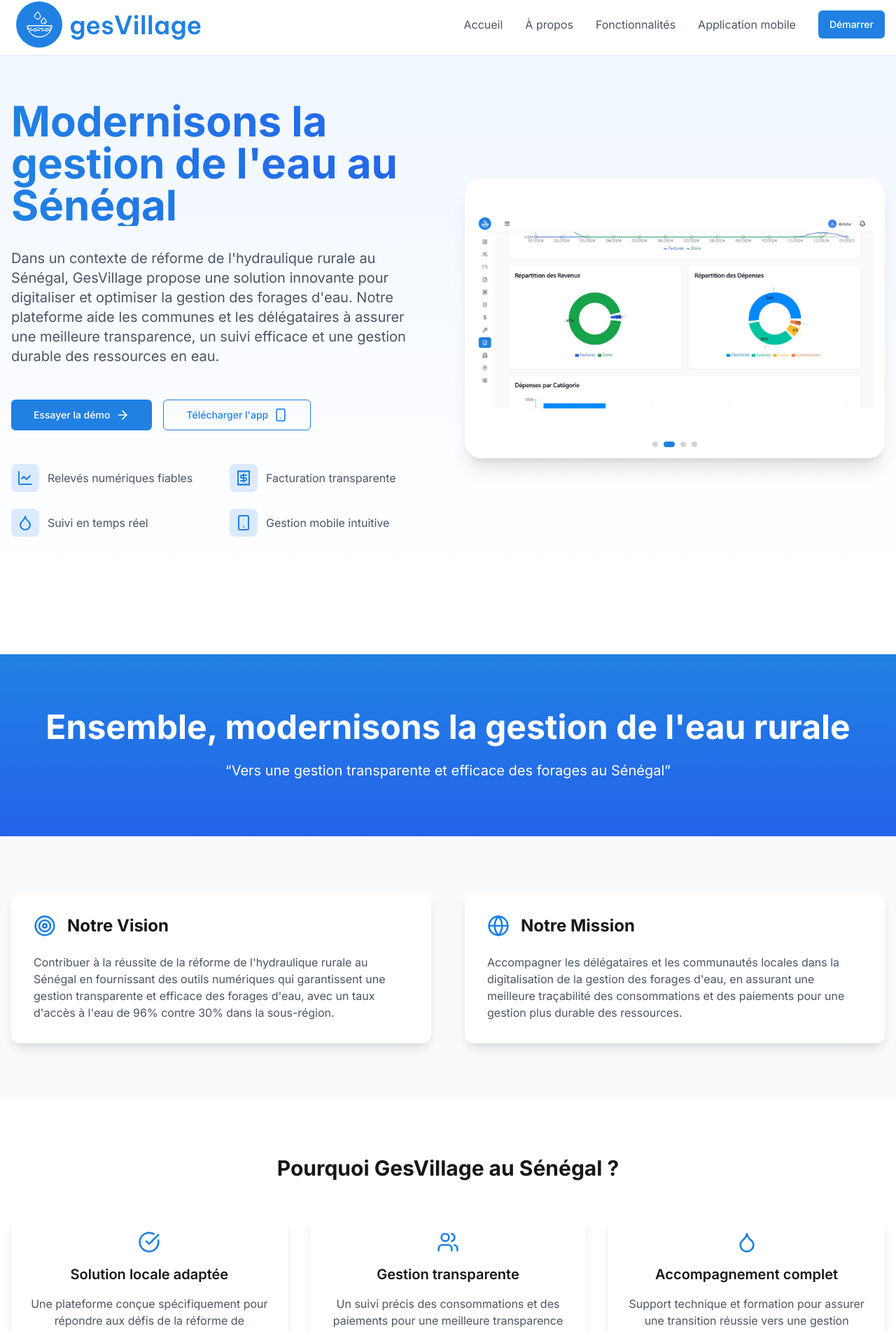
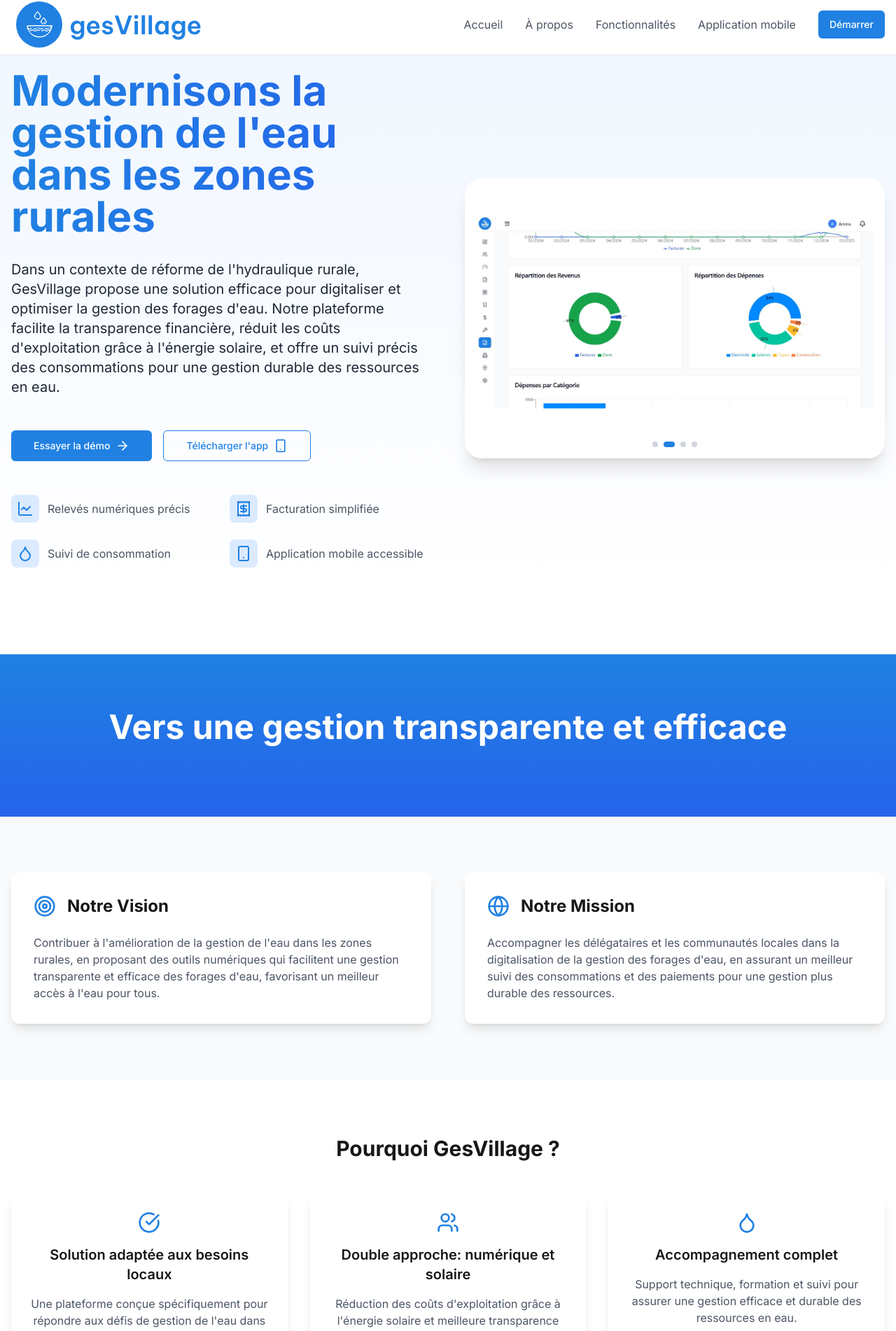
Before and after one commit to 1704-F/gesvillage-landing, a Next.js app: page / in a window 1280 px wide. Shown: the part 9-1911 px from the top of the page at 70% size. Built offline with nearby package versions, Linux system fonts and the light colour scheme.

Commit message:
Fix all page

```diff
--- a/src/components/sections/About.tsx
+++ b/src/components/sections/About.tsx
@@ -17,7 +17,7 @@
            animate={{ opacity: 1, y: 0 }}
            className="text-4xl md:text-5xl font-bold text-center mb-6"
          >
-           Ensemble, modernisons la gestion de l&apos;eau rurale
+           Vers une gestion transparente et efficace
          </motion.h1>
          <motion.p
            initial={{ opacity: 0, y: 20 }}
@@ -25,7 +25,7 @@
            transition={{ delay: 0.2 }}
            className="text-xl text-center max-w-3xl mx-auto"
          >
-           &ldquo;Vers une gestion transparente et efficace des forages au Sénégal&rdquo;
+
          </motion.p>
        </div>
      </div>
@@ -45,10 +45,7 @@
                <h2 className="text-2xl font-bold">Notre Vision</h2>
              </div>
              <p className="text-gray-600">
-               Contribuer à la réussite de la réforme de l&apos;hydraulique rurale au Sénégal
-               en fournissant des outils numériques qui garantissent une gestion transparente
-               et efficace des forages d&apos;eau, avec un taux d&apos;accès à l&apos;eau de 96%
-               contre 30% dans la sous-région.
+               Contribuer à l&apos;amélioration de la gestion de l&apos;eau dans les zones rurales, en proposant des outils numériques qui facilitent une gestion transparente et efficace des forages d&apos;eau, favorisant un meilleur accès à l&apos;eau pour tous.
              </p>
            </motion.div>
 
@@ -63,9 +60,7 @@
                <h2 className="text-2xl font-bold">Notre Mission</h2>
              </div>
              <p className="text-gray-600">
-               Accompagner les délégataires et les communautés locales dans la digitalisation
-               de la gestion des forages d&apos;eau, en assurant une meilleure traçabilité des
-               consommations et des paiements pour une gestion plus durable des ressources.
+               Accompagner les délégataires et les communautés locales dans la digitalisation de la gestion des forages d&apos;eau, en assurant un meilleur suivi des consommations et des paiements pour une gestion plus durable des ressources.
              </p>
            </motion.div>
          </div>
@@ -81,25 +76,25 @@
            viewport={{ once: true }}
            className="text-3xl font-bold text-center mb-12"
          >
-           Pourquoi GesVillage au Sénégal ?
+           Pourquoi GesVillage ?
          </motion.h2>
 
          <div className="grid md:grid-cols-3 gap-8">
            {[
              {
                icon: <CheckCircle className="w-8 h-8 text-primary" />,
-               title: "Solution locale adaptée",
-               description: "Une plateforme conçue spécifiquement pour répondre aux défis de la réforme de l'hydraulique rurale au Sénégal."
+               title: "Solution adaptée aux besoins locaux",
+               description: "Une plateforme conçue spécifiquement pour répondre aux défis de gestion de l'eau dans les zones rurales."
              },
              {
                icon: <Users className="w-8 h-8 text-primary" />,
-               title: "Gestion transparente",
-               description: "Un suivi précis des consommations et des paiements pour une meilleure transparence financière."
+               title: "Double approche: numérique et solaire",
+               description: "Réduction des coûts d'exploitation grâce à l'énergie solaire et meilleure transparence financière."
              },
              {
                icon: <Droplet className="w-8 h-8 text-primary" />,
                title: "Accompagnement complet",
-               description: "Support technique et formation pour assurer une transition réussie vers une gestion numérique de l'eau."
+               description: "Support technique, formation et suivi pour assurer une gestion efficace et durable des ressources en eau."
              }
            ].map((item, index) => (
              <motion.div
@@ -125,12 +120,10 @@
      <div className="bg-primary text-white py-20">
        <div className="container mx-auto px-4 text-center">
          <h2 className="text-3xl font-bold mb-6">
-           Participez à la modernisation de l&apos;hydraulique rurale
+           Optimisez la gestion de vos forages d&apos;eau
          </h2>
          <p className="text-xl mb-8 max-w-2xl mx-auto">
-           Que vous soyez un délégataire de service public ou une collectivité locale,
-           découvrez comment GesVillage peut vous accompagner dans la gestion numérique
-           de vos infrastructures hydrauliques.
+         Que vous soyez un délégataire de service public ou une collectivité locale, découvrez comment GesVillage peut vous aider à réduire vos coûts d&apos;exploitation et améliorer la gestion de vos infrastructures hydrauliques.
          </p>
          <Button className="bg-white text-primary hover:bg-gray-100">
            Contactez-nous
--- a/src/components/sections/Features.tsx
+++ b/src/components/sections/Features.tsx
@@ -9,37 +9,37 @@
   {
     icon: <BarChart3 className="w-8 h-8 text-primary" />,
     title: "Gestion Numérique des Forages",
-    description: "Digitalisation complète du suivi des forages avec des relevés précis et une maintenance préventive",
+    description: "Digitalisation du suivi des forages avec des relevés précis et une maintenance planifiée pour éviter les pannes",
     image: "/img/compteur.jpg"
   },
   {
     icon: <Users2 className="w-8 h-8 text-primary" />,
-    title: "Gestion des ASUFOR",
-    description: "Facilitez la transition des ASUFOR vers une gestion moderne avec un suivi transparent des activités",
+    title: "Gestion des Communautés",
+    description: "Accompagnement des communautés rurales pour comprendre et optimiser leur consommation d'eau",
     image: "/img/conso.jpg"
   },
   {
     icon: <Wallet className="w-8 h-8 text-primary" />,
     title: "Facturation et Recouvrement",
-    description: "Réduisez les impayés grâce à un système de facturation clair et un suivi rigoureux des paiements",
+    description: "Réduction des impayés grâce à un système de facturation transparent et un suivi structuré des paiements",
     image: "/img/facture.jpg"
   },
   {
     icon: <LineChart className="w-8 h-8 text-primary" />,
-    title: "Rapports et Analyses",
-    description: "Générez des rapports détaillés sur la performance des forages et les taux de recouvrement",
+    title: "Suivi et Analyses",
+    description: "Tableaux de bord détaillés sur les performances des forages, la consommation et les taux de recouvrement",
     image: "/img/dashF.jpg"
   },
   {
     icon: <Bell className="w-8 h-8 text-primary" />,
-    title: "Supervision en Temps Réel",
-    description: "Suivez l'état des infrastructures et anticipez les besoins de maintenance",
+    title: "Contrôle de la Qualité de l'Eau",
+    description: "Suivi régulier des paramètres sanitaires pour garantir une eau potable aux communautés",
     image: "/img/alerte.jpg"
   },
   {
     icon: <Settings2 className="w-8 h-8 text-primary" />,
-    title: "Gestion Multi-sites",
-    description: "Gérez efficacement plusieurs forages avec une vision consolidée des performances",
+    title: "Intégration Énergie Solaire",
+    description: "Réduction significative des coûts d'exploitation grâce à l'utilisation de l'énergie solaire pour alimenter les forages",
     image: "/img/setting.jpg"
   }
 ];
@@ -63,10 +63,9 @@
             whileInView={{ opacity: 1, y: 0 }}
             viewport={{ once: true }}
             transition={{ delay: 0.2 }}
-  className="text-xl text-gray-600 max-w-2xl mx-auto"
+            className="text-xl text-gray-800 max-w-2xl mx-auto"
           >
-  Une solution complète pour accompagner la réforme de l&apos;hydraulique rurale et améliorer
-  la gestion des forages au Sénégal
+            Une solution complète pour accompagner la gestion de l&apos;eau dans les zones rurales et réduire les coûts d&apos;exploitation des forages
           </motion.p>
 
         </div>
@@ -94,7 +93,7 @@
                     {feature.icon}
                   </div>
                   <h3 className="text-xl font-semibold mb-2">{feature.title}</h3>
-                  <p className="text-gray-600">{feature.description}</p>
+                  <p className="text-gray-800">{feature.description}</p>
                 </CardContent>
               </Card>
             </motion.div>
--- a/src/components/sections/Hero.tsx
+++ b/src/components/sections/Hero.tsx
@@ -38,13 +38,10 @@
           transition={{ duration: 0.5 }}
         >
           <h1 className="text-4xl md:text-5xl lg:text-6xl font-bold mb-8 bg-clip-text text-transparent bg-gradient-to-r from-primary to-blue-600 m-0">
-            Modernisons la gestion de l&apos;eau au Sénégal
+            Modernisons la gestion de l&apos;eau dans les zones rurales
           </h1>
-          <p className="text-xl text-gray-600 mb-12 max-w-2xl">
-            Dans un contexte de réforme de l&apos;hydraulique rurale au Sénégal, GesVillage propose une
-            solution innovante pour digitaliser et optimiser la gestion des forages d&apos;eau. Notre
-            plateforme aide les communes et les délégataires à assurer une meilleure transparence,
-            un suivi efficace et une gestion durable des ressources en eau.
+          <p className="text-xl text-gray-800 mb-12 max-w-2xl">
+            Dans un contexte de réforme de l&apos;hydraulique rurale, GesVillage propose une solution efficace pour digitaliser et optimiser la gestion des forages d&apos;eau. Notre plateforme facilite la transparence financière, réduit les coûts d&apos;exploitation grâce à l&apos;énergie solaire, et offre un suivi précis des consommations pour une gestion durable des ressources en eau.
           </p>
           <div className="flex flex-col sm:flex-row gap-4">
 
@@ -80,7 +77,7 @@
                 <div className="p-2 bg-blue-100 rounded-lg">
                   <LineChart className="h-6 w-6 text-primary" />
                 </div>
-                <span>Relevés numériques fiables</span>
+                <span>Relevés numériques précis</span>
               </motion.div>
 
               <motion.div
@@ -92,7 +89,7 @@
                 <div className="p-2 bg-blue-100 rounded-lg">
                   <Receipt className="h-6 w-6 text-primary" />
                 </div>
-                <span>Facturation transparente</span>
+                <span>Facturation simplifiée</span>
               </motion.div>
 
               <motion.div
@@ -104,7 +101,7 @@
                 <div className="p-2 bg-blue-100 rounded-lg">
                   <Droplet className="h-6 w-6 text-primary" />
                 </div>
-                <span>Suivi en temps réel</span>
+                <span>Suivi de consommation</span>
               </motion.div>
 
               <motion.div
@@ -116,7 +113,7 @@
                 <div className="p-2 bg-blue-100 rounded-lg">
                   <Smartphone className="h-6 w-6 text-primary" />
                 </div>
-                <span>Gestion mobile intuitive</span>
+                <span>Application mobile accessible</span>
               </motion.div>
             </div>
           </motion.div>
```
Also changed, not shown: src/components/sections/MobileApp.tsx (+22 -23 lines). Lines whose indentation alone changed are shown as unchanged.
